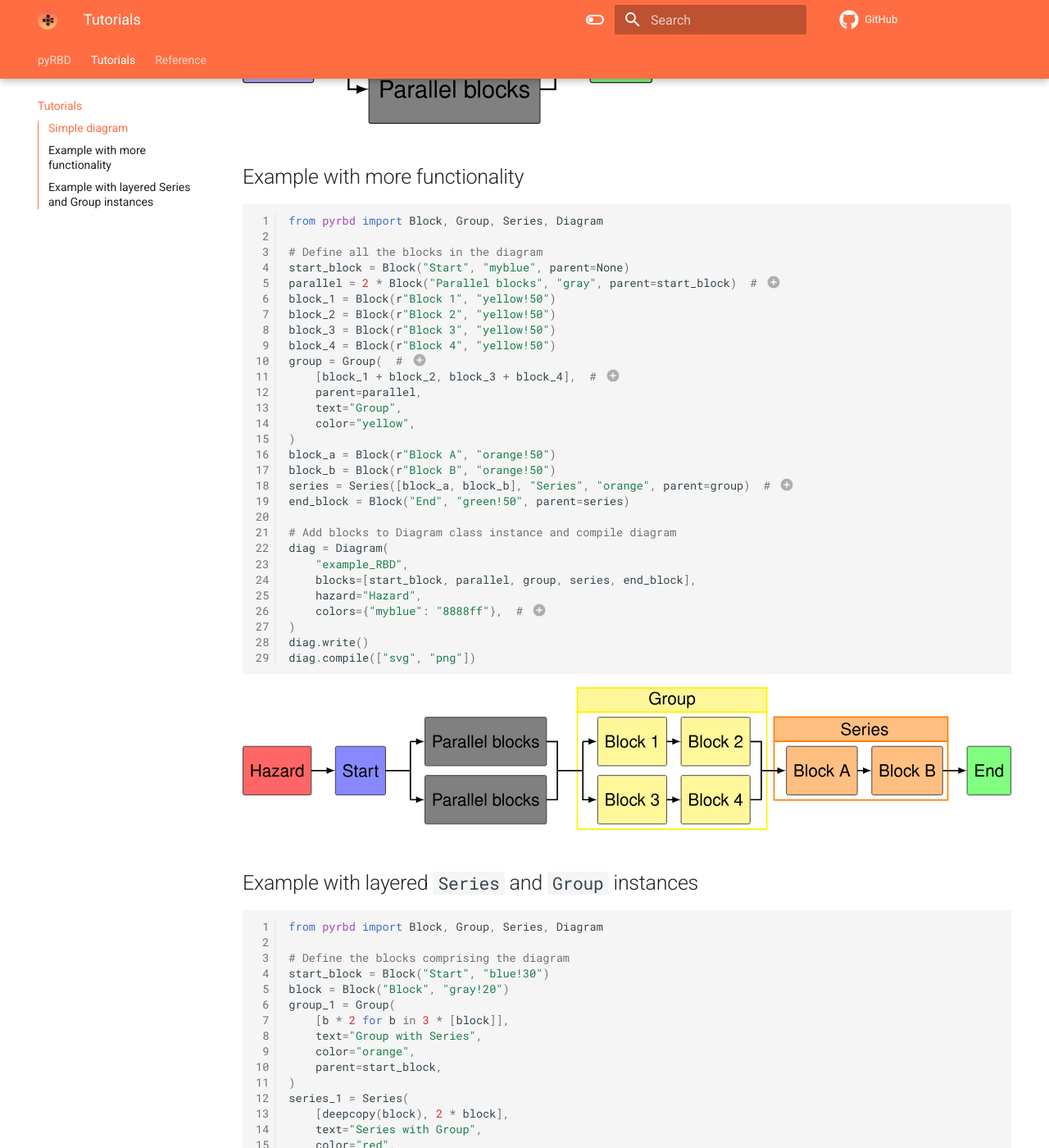
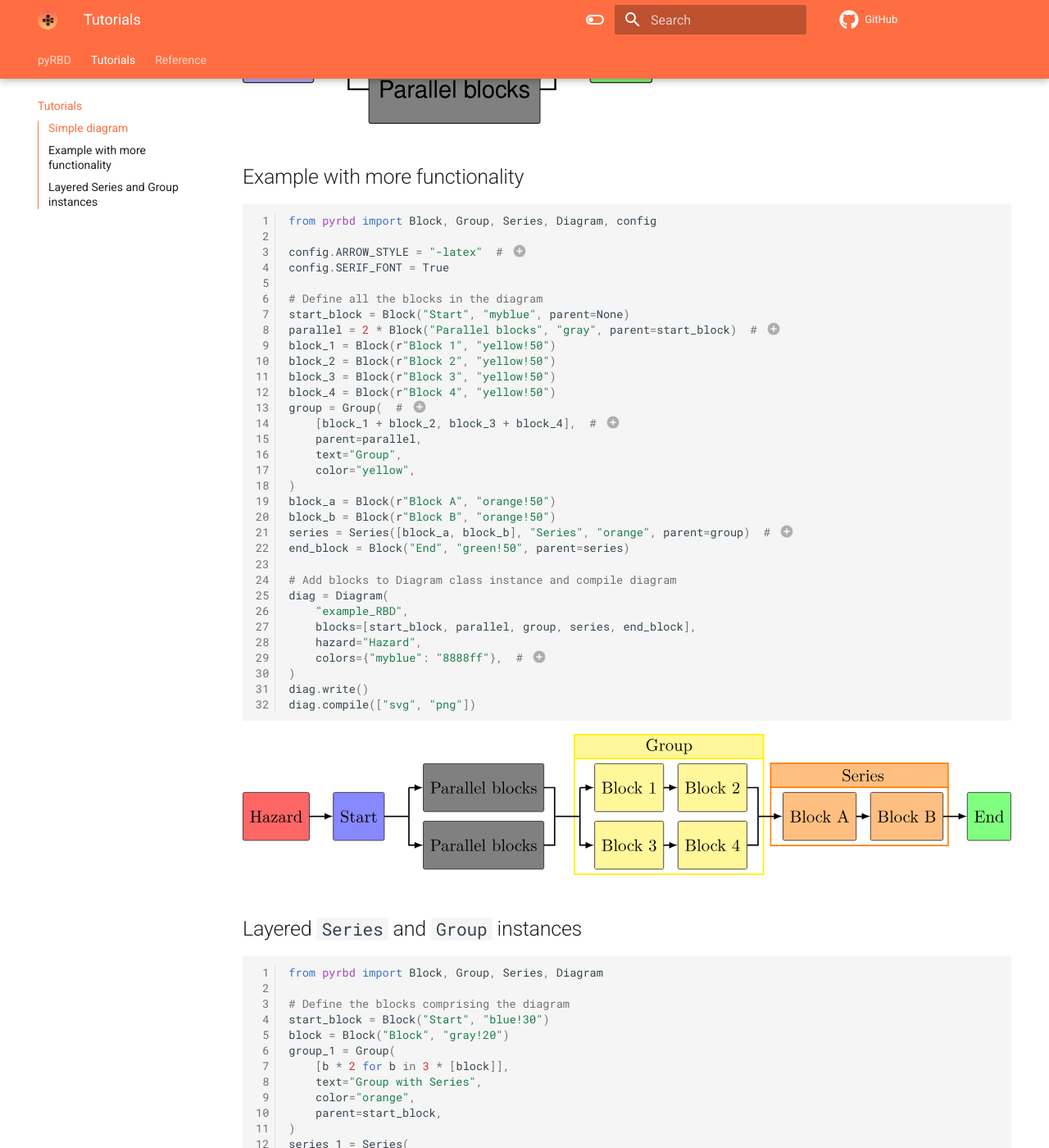
Before and after one commit to hghugdal/pyrbd, an MkDocs documentation site: the page built from docs/tutorials.md, in a window 1280 px wide and 1400 px high, scrolled down 615 px. Shown: the whole window at 82% size. Built offline with MkDocs 1.6.1 and Material for MkDocs 9.7.7, drawn with Linux system fonts in a browser that asks for light colours; comment, search, counter and statistics services are not loaded.

Commit message:
Add config file for arrow and font style

````diff
--- a/docs/examples/example_rbd.py
+++ b/docs/examples/example_rbd.py
@@ -1,36 +1,40 @@
 """Simple RBD example.
 
 Code comments:
-1.  Here, a `Group` block is made by simply multiplying a `Block` instance by an integer
-2.  To group different blocks vertically and set a title and color, use the `Group` class
-3.  Adding `Block` instances creates a `Series` instance
-4.  To group different blocks horizontally and set a title and color, use the `Series` class
-5.  Custom color `myblue` used in first block is defined here
+1.  The arrow style and font can be set by changing the value of `config.ARROW_STYLE` and `config.SERIF_FONT`
+2.  Here, a `Group` block is made by simply multiplying a `Block` instance by an integer
+3.  To group different blocks vertically and set a title and color, use the `Group` class
+4.  Adding `Block` instances creates a `Series` instance
+5.  To group different blocks horizontally and set a title and color, use the `Series` class
+6.  Custom color `myblue` used in first block is defined here
 
 """
 
 from os import path, chdir
 
-from pyrbd import Block, Group, Series, Diagram
+from pyrbd import Block, Group, Series, Diagram, config
+
+config.ARROW_STYLE = "-latex"  # (1)
+config.SERIF_FONT = True
 
 chdir(path.dirname(__file__))
 
 # Define all the blocks in the diagram
 start_block = Block("Start", "myblue", parent=None)
-parallel = 2 * Block("Parallel blocks", "gray", parent=start_block)  # (1)
+parallel = 2 * Block("Parallel blocks", "gray", parent=start_block)  # (2)
 block_1 = Block(r"Block 1", "yellow!50")
 block_2 = Block(r"Block 2", "yellow!50")
 block_3 = Block(r"Block 3", "yellow!50")
 block_4 = Block(r"Block 4", "yellow!50")
-group = Group(  # (2)
-    [block_1 + block_2, block_3 + block_4],  # (3)
+group = Group(  # (3)
+    [block_1 + block_2, block_3 + block_4],  # (4)
     parent=parallel,
     text="Group",
     color="yellow",
 )
 block_a = Block(r"Block A", "orange!50")
 block_b = Block(r"Block B", "orange!50")
-series = Series([block_a, block_b], "Series", "orange", parent=group)  # (4)
+series = Series([block_a, block_b], "Series", "orange", parent=group)  # (5)
 end_block = Block("End", "green!50", parent=series)
 
 # Add blocks to Diagram class instance and compile diagram
@@ -38,7 +42,7 @@
     "example_RBD",
     blocks=[start_block, parallel, group, series, end_block],
     hazard="Hazard",
-    colors={"myblue": "8888ff"},  # (5)
+    colors={"myblue": "8888ff"},  # (6)
 )
 diag.write()
 diag.compile(["svg", "png"])
--- a/docs/tutorials.md
+++ b/docs/tutorials.md
@@ -11,15 +11,15 @@
 ## Example with more functionality
 
 ```python linenums="1"
---8<-- "example_rbd.py:14:14,17:"
+--8<-- "example_rbd.py:15:18,21:"
 ```
 
---8<-- "example_rbd.py:4:8"
+--8<-- "example_rbd.py:4:9"
 
 <img width="1000" src='examples/example_RBD.svg'/>
 
 
-## Example with layered `Series` and `Group` instances
+## Layered `Series` and `Group` instances
 
 ```python linenums="1"
 --8<-- "layered_rbd.py:6:6,9:"
--- a/mkdocs.yml
+++ b/mkdocs.yml
@@ -43,6 +43,7 @@
     - Reference: reference/index.md
     - reference/block.md
     - reference/diagram.md
+    - reference/config.md
 
 plugins:
   - search
--- a/pyproject.toml
+++ b/pyproject.toml
@@ -4,7 +4,7 @@
 
 [project]
 name = "pyrbd"
-version = "0.3.2"
+version = "0.4.0"
 description = "Package for creating simple reliability block diagrams (RBDs) using LaTeX and TikZ."
 readme = "README.md"
 authors = [
--- a/pyrbd/__init__.py
+++ b/pyrbd/__init__.py
@@ -1,9 +1,11 @@
 """Package for creating simple reliability block diagrams using LaTeX TikZ."""
 
+from . import config
 from .block import Block, Series, Group
 from .diagram import Diagram
 
 __all__ = [
+    "config",
     "Block",
     "Series",
     "Group",
````
Also changed, not shown: README.md (+1 -1 lines), docs/reference/config.md (added, +3 -0 lines), docs/reference/index.md (+2 -0 lines), docs/examples/example_RBD.png, docs/examples/example_RBD.svg, docs/examples/layered_RBD.svg, docs/examples/simple_RBD.svg, 7 other files.
